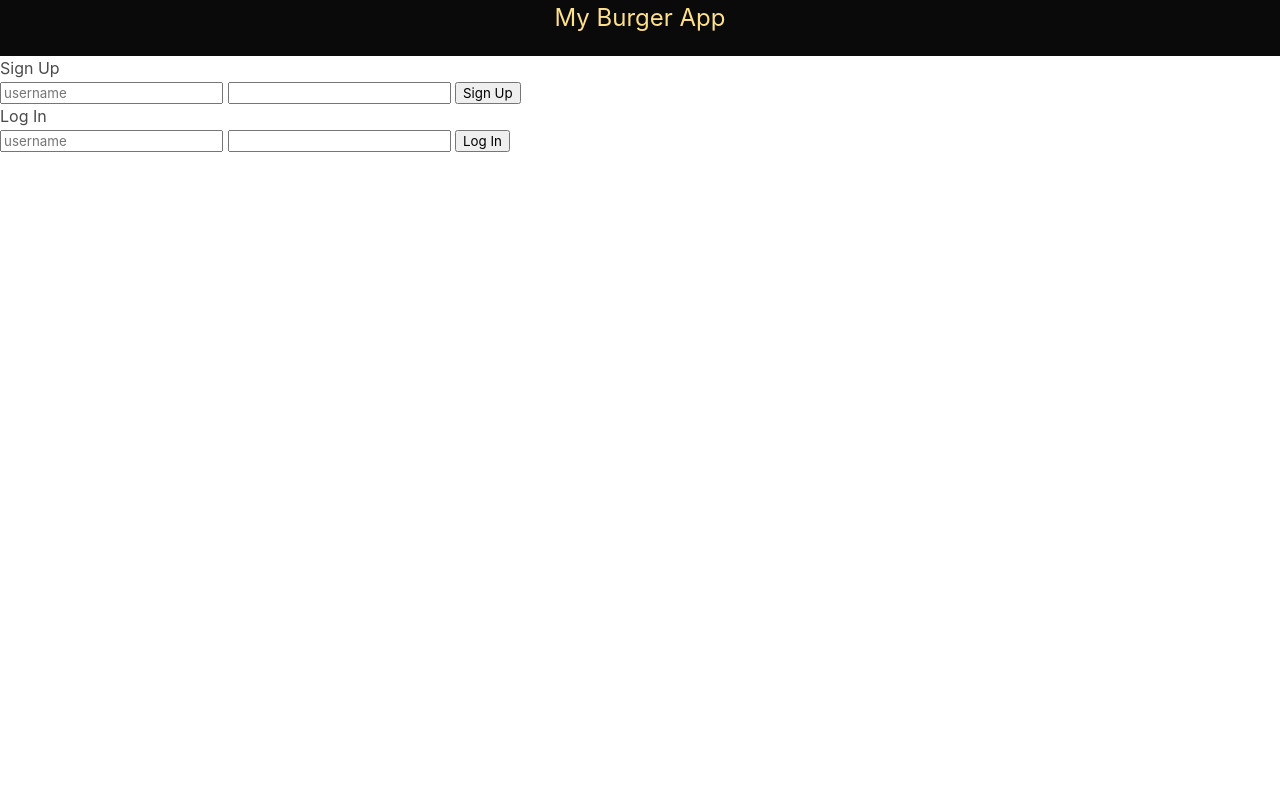
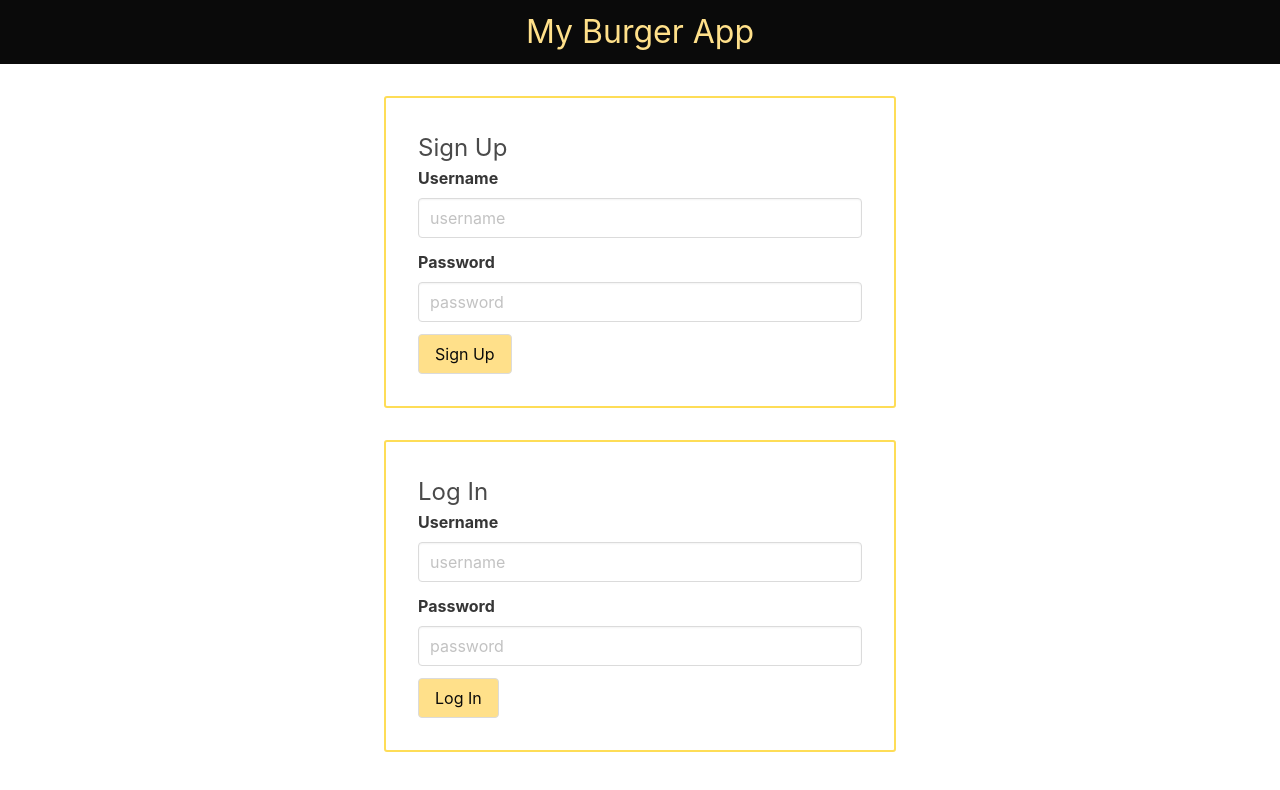
Before and after one commit to JustinWarren/Burger-Tracker, a website: page public/index.html in a window 1280 px wide. Drawn offline with nearby package versions, Linux system fonts and the light colour scheme; no server answers.

Commit message:
adding bulma styling to initial signup page

```diff
--- a/public/css/app.css
+++ b/public/css/app.css
@@ -1,5 +1,16 @@
 header {
-  height: 3.5em;
+  height: 4em;
+  display: flex;
+  align-items: center;
+  justify-content: center;
+}
+
+.signup-div {
+  width: 40%;
+  border: 2px solid #FEDD57;
+  padding: 2em;
+  margin: 2em auto;
+  border-radius: 3px;
 }
 
 .burger-entry {
--- a/public/index.html
+++ b/public/index.html
@@ -10,24 +10,57 @@
     <link rel="stylesheet" href="/css/app.css">
   </head>
   <body ng-controller="MainController as ctrl">
-  <header class="has-background-black">
-    <h1 class="has-text-centered has-text-warning is-size-4">My Burger App</h1>
+  <header class="has-background-black flex">
+    <h1 class="has-text-warning is-size-3">My Burger App</h1>
   </header>
 
   <!-- This will display if user in not logged in  -->
   <section ng-if="ctrl.loggedInUser === false">
-      <h3>Sign Up</h3>
+
+    <div class="signup-div">
+      <h3 class="is-size-4">Sign Up</h3>
+
       <form ng-submit="ctrl.signup()">
-        <input type="text" name="" value="" placeholder="username" ng-model="ctrl.signupUsername">
-        <input type="password" name="" value="" ng-model="ctrl.signupPassword">
-        <input type="submit" name="" value="Sign Up">
+        <div class="field">
+          <label class="label">Username</label>
+          <div class="control">
+            <input class="input" type="text" name="" value="" placeholder="username" ng-model="ctrl.signupUsername">
+          </div>
+        </div>
+
+        <div class="field">
+          <label class="label">Password</label>
+          <div class="control">
+            <input class="input" type="password" name="" value="" placeholder="password" ng-model="ctrl.signupPassword">
+          </div>
+        </div>
+
+        <input class="button has-background-warning has-text-black" type="submit" name="" value="Sign Up">
       </form>
-      <h3>Log In</h3>
+
+    </div>
+
+    <div class="signup-div">
+      <h3 class="is-size-4">Log In</h3>
       <form ng-submit="ctrl.login()">
-        <input type="text" name="" value="" placeholder="username" ng-model="ctrl.loginUsername">
-        <input type="password" name="" value="" ng-model="ctrl.loginPassword">
-        <input type="submit" name="" value="Log In">
+        <div class="field">
+          <label class="label">Username</label>
+          <div class="control">
+            <input class="input" type="text" name="" value="" placeholder="username" ng-model="ctrl.loginUsername">
+          </div>
+        </div>
+
+        <div class="field">
+          <label class="label">Password</label>
+          <div class="control">
+            <input class="input" type="password" name="" value="" placeholder="password" ng-model="ctrl.loginPassword">
+          </div>
+        </div>
+
+        <input class="button has-background-warning has-text-black" type="submit" name="" value="Log In">
       </form>
+    </div>
+
   </section>
 
 
```
